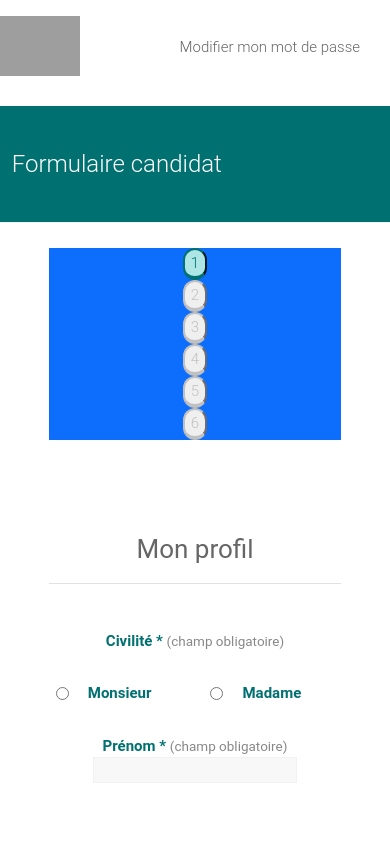
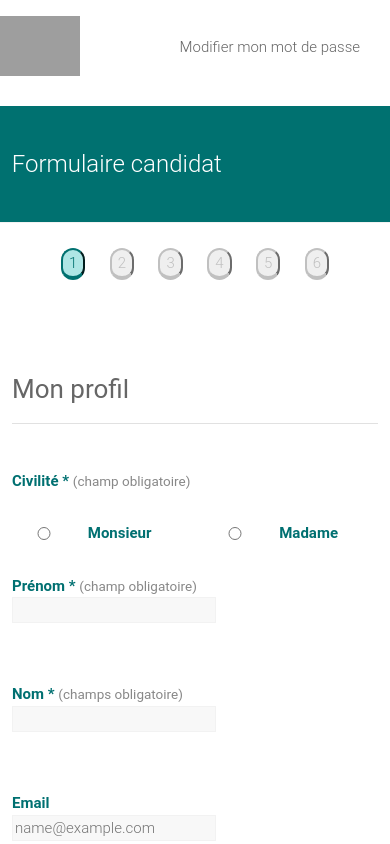
Before and after one commit to WildCodeSchool/remotefr-js-0920-p3-wejob-admin, a React (Create React App) app: page /JobeurForm in a window 390 px wide. Shown: the top 844 px of the page. Built offline with nearby package versions, Linux system fonts and the light colour scheme; grey boxes are pictures that could not be loaded; the HTML template or start-up script is replaced by a standard one.

Commit message:
Fix conflicts between Bootstrap & homemade classes

```diff
--- a/src/components/FileDownloadLinks.jsx
+++ b/src/components/FileDownloadLinks.jsx
@@ -6,7 +6,13 @@ import styles from '../asset/css/FileDownloadLinks.module.css';
 import ImageCropper from './ImageCropper';
 import Modal from './widgetsFormField/ModalHelp';
 
-function FileDownloadLinks({ register, handleSubmit, handleSubmitFiles, errors, setSchema }) {
+function FileDownloadLinks({
+  register,
+  handleSubmit,
+  handleSubmitFiles,
+  errors,
+  setSchema,
+}) {
   useEffect(() => {
     setSchema(
       yup.object().shape({
@@ -64,7 +70,7 @@ function FileDownloadLinks({ register, handleSubmit, handleSubmitFiles, errors,
   };
 
   return (
-    <div className="container">
+    <div className="wj-container">
       {/* {JSON.stringify(errors)} */}
       <div className="row">
         <div className="col-md-6">
--- a/src/components/JobeurFormRecap.jsx
+++ b/src/components/JobeurFormRecap.jsx
@@ -4,7 +4,7 @@ import PropTypes from 'prop-types';
 function JobeurFormRecap({ handleSubmit, data }) {
   return (
     <form onSubmit={handleSubmit} id="JobeurForm">
-      <div className="container">
+      <div className="wj-container">
         <div className="divImgProfile">Photo</div>
         <div className="infoJobeur">
           <h2>
--- a/src/components/MultiStepFormField.css
+++ b/src/components/MultiStepFormField.css
@@ -59,7 +59,7 @@ span {
   display: none;
 }
 
-.container {
+.wj-container {
   width: 75%;
   background: #fff;
   text-align: center;
@@ -68,25 +68,25 @@ span {
   margin: auto;
 }
 
-.container .progress-bar {
+.wj-container .wj-progress-bar {
   display: flex;
   margin: 20px 0;
   user-select: none;
 }
-.container .progress-bar .step {
+.wj-container .wj-progress-bar .step {
   text-align: center;
   width: 100%;
   position: relative;
 }
-.container .progress-bar .step p {
+.wj-container .wj-progress-bar .step p {
   font-weight: 500;
   font-size: 18px;
   color: #007170;
   margin-bottom: 8px;
 }
 
-.progress-bar .step .li:before,
-.progress-bar .step .li:after {
+.wj-progress-bar .step .li:before,
+.wj-progress-bar .step .li:after {
   position: absolute;
   content: '';
   bottom: 1em;
@@ -94,44 +94,44 @@ span {
   width: 5em;
   background: #007170;
 }
-.progress-bar .step .li:before {
+.wj-progress-bar .step .li:before {
   right: -20px;
 }
 
-.progress-bar .step .li:after {
+.wj-progress-bar .step .li:after {
   left: -20px;
 }
 
 @media screen and (max-width: 1200px) {
-  .progress-bar .step .li:before,
-  .progress-bar .step .li:after {
+  .wj-progress-bar .step .li:before,
+  .wj-progress-bar .step .li:after {
     width: 4em;
   }
 }
 @media screen and (max-width: 992px) {
-  .progress-bar .step .li:before,
-  .progress-bar .step .li:after {
+  .wj-progress-bar .step .li:before,
+  .wj-progress-bar .step .li:after {
     width: 3em;
   }
-  .container > .progress-bar > .step > p {
+  .wj-container > .wj-progress-bar > .step > p {
     font-size: 16px;
   }
 }
 @media screen and (max-width: 768px) {
-  .progress-bar .step .li:before,
-  .progress-bar .step .li:after {
+  .wj-progress-bar .step .li:before,
+  .wj-progress-bar .step .li:after {
     width: 2em;
   }
   .li {
     margin: 0 1.5rem;
   }
-  .container > .progress-bar > .step > p {
+  .wj-container > .wj-progress-bar > .step > p {
     font-size: 14px;
   }
 }
 @media screen and (max-width: 576px) {
-  .progress-bar .step .li:before,
-  .progress-bar .step .li:after {
+  .wj-progress-bar .step .li:before,
+  .wj-progress-bar .step .li:after {
     width: 0;
   }
   .nameRenderStep {
--- a/src/components/MultiStepFormField.jsx
+++ b/src/components/MultiStepFormField.jsx
@@ -121,8 +121,8 @@ function MultiStepFormField({ steps, compState, setComp }) {
 
   return (
     <div className="MultiStep">
-      <div className="container">
-        <ul className="progress-bar">{renderSteps()}</ul>
+      <div className="wj-container">
+        <ul className="wj-progress-bar">{renderSteps()}</ul>
       </div>
       <div>{steps[compState].component}</div>
       <div>{renderNav()}</div>
--- a/src/components/ProfileForm.jsx
+++ b/src/components/ProfileForm.jsx
@@ -28,7 +28,7 @@ function ProfileForm({ register, handleSubmit, errors, setSchema }) {
         </legend>
         <div className="row">
           <div className="form-check form-check-inline">
-            <label htmlFor="male" className="form-field-label col-md-12">
+            <label htmlFor="male" className="form-field-label col-md-5">
               Monsieur
               <input
                 type="radio"
@@ -40,7 +40,7 @@ function ProfileForm({ register, handleSubmit, errors, setSchema }) {
               />
             </label>
 
-            <label htmlFor="female" className="form-field-label col-md-12">
+            <label htmlFor="female" className="form-field-label col-md-5">
               Madame
               <input
                 type="radio"
```
